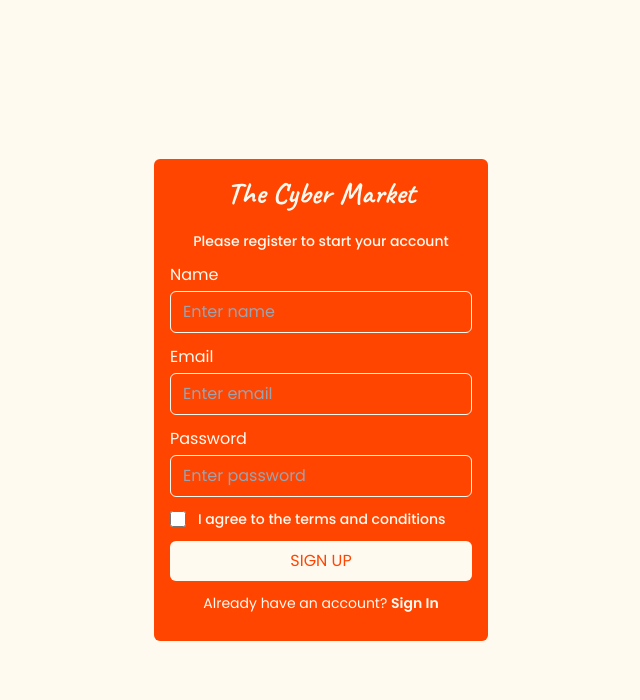
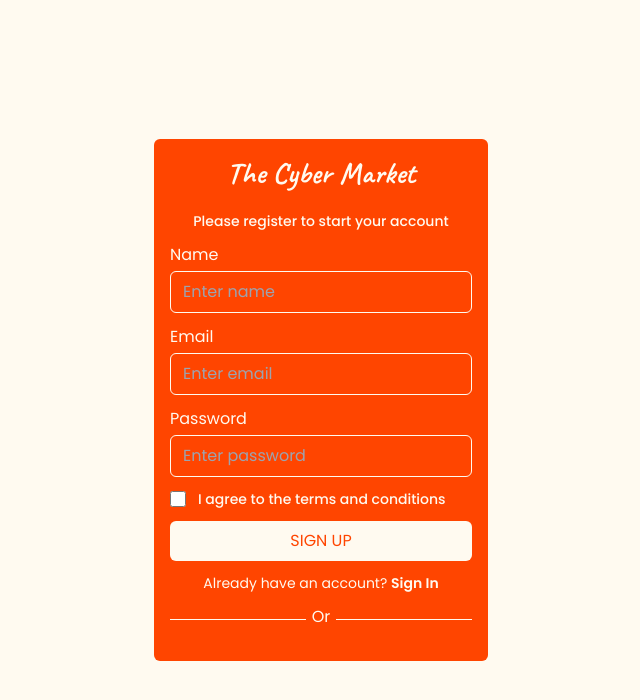
Before and after one commit to Nimira43/...Loading, a React (Create React App) app in the folder dashboard/: page /register in a window 1280 px wide. Shown: the top 700 px of the page, without its empty margins (319-959 px from the left). Built offline with nearby package versions, Linux system fonts and the light colour scheme.

Commit message:
Extra styling to the Register form

```diff
--- a/dashboard/src/views/auth/Register.jsx
+++ b/dashboard/src/views/auth/Register.jsx
@@ -30,6 +30,14 @@ const Register = () => {
             <div className='flex items-center mb-3 gap-3 justify-center text-sm'>
               <p>Already have an account? <Link className='font-semibold' to='/login'>Sign In</Link></p>
             </div>
+            <div className='w-full flex justify-center items-center mb-3'>
+              <div className='w-[45%] bg-[#fffaf0] h-[1px]'></div>
+              <div className='w-[10%] flex justify-center items-center'>
+                <span className='pb-1'>Or</span>
+              </div>
+              <div className='w-[45%] bg-[#fffaf0] h-[1px]'></div>
+            </div>
+
           </form>
         </div>
       </div>
```
